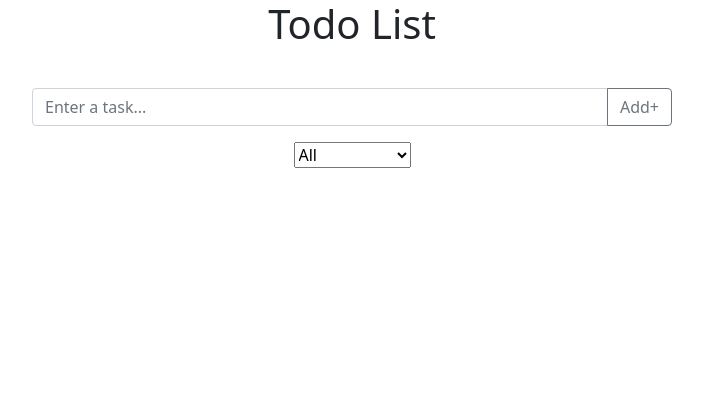
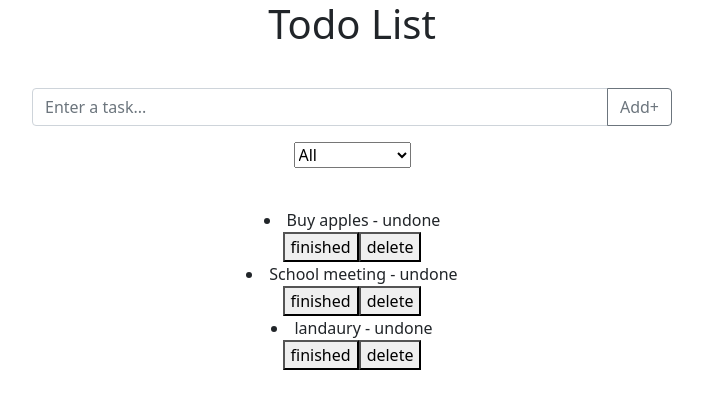
Before and after one commit to AthariCoded/TodoList, a React (Create React App) app: page / in a window 1280 px wide. Shown: the top 408 px of the page, without its empty margins (288-991 px from the left). Built offline with nearby package versions, Linux system fonts and the light colour scheme.

Commit message:
add new task and delete

```diff
--- a/src/App.js
+++ b/src/App.js
@@ -11,6 +11,7 @@ function App() {
       <Wrapper>
         <Form />
       </Wrapper>
+      <TodoList />
     </div>
   );
 }
--- a/src/components/Form.js
+++ b/src/components/Form.js
@@ -5,9 +5,8 @@ import todoStore from "./stores/todoStore";
 const Form = () => {
   const [newTodo, setNewTodo] = useState({
     id: "",
+    status: "undone",
     name: "",
-    done: false,
-    priority: "middle",
   });
 
   const handleChange = (event) => {
@@ -15,7 +14,7 @@ const Form = () => {
   };
   const handleSubmit = (event) => {
     event.preventDefault();
-    todoStore.todosAdd(newTodo);
+    todoStore.addTodo(newTodo);
   };
 
   return (
@@ -40,7 +39,7 @@ const Form = () => {
         </button>
       </div>
       <div className="select">
-        <select name="todos">
+        <select /*onChange={statusHandler}*/ name="todos">
           <option value="all">All</option>
           <option value="finished">Finished</option>
           <option value="unfinished">Not Finished</option>
--- a/src/components/Todo.js
+++ b/src/components/Todo.js
@@ -4,13 +4,14 @@ import todoStore from "./stores/todoStore";
 
 const Todo = (props) => {
   const handleDelete = () => {
-    todoStore.todosDelete(props.todo);
+    todoStore.deleteTodo(props.todo);
   };
 
   return (
     <div>
-      <li className={`${props.todo.done ? "completed" : ""}`}>
+      <li>
         {props.todo.name}
+        {" - " + props.todo.status}
       </li>
       <button>finished</button>
       <button onClick={handleDelete}>delete</button>
--- a/src/components/stores/todoStore.js
+++ b/src/components/stores/todoStore.js
@@ -8,12 +8,12 @@ class TodoStore {
     makeAutoObservable(this);
   }
 
-  todosAdd = (addedTodo) => {
+  addTodo = (addedTodo) => {
     addedTodo.id = this.todos.length + 1;
     this.todos.push(addedTodo);
   };
 
-  todosDelete = (deletedTodo) => {
+  deleteTodo = (deletedTodo) => {
     const todoDeleted = this.todos.filter((todo) => todo.id !== deletedTodo.id);
     this.todos = todoDeleted;
   };
--- a/src/data.js
+++ b/src/data.js
@@ -7,7 +7,7 @@ const todos = [
   {
     id: 2,
     status: "undone",
-    name: "Buy car",
+    name: "School meeting",
   },
   {
     id: 3,
```
